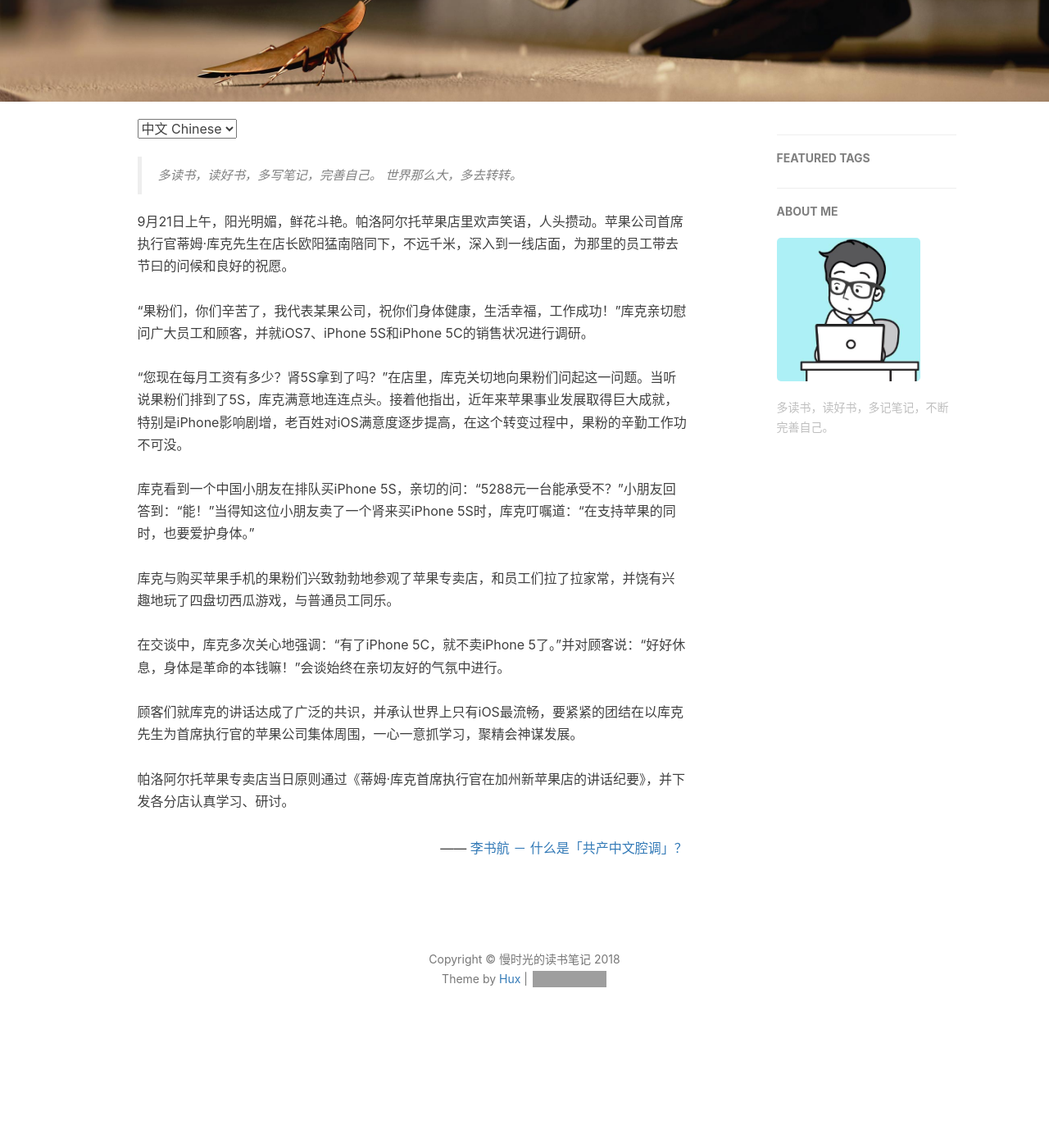
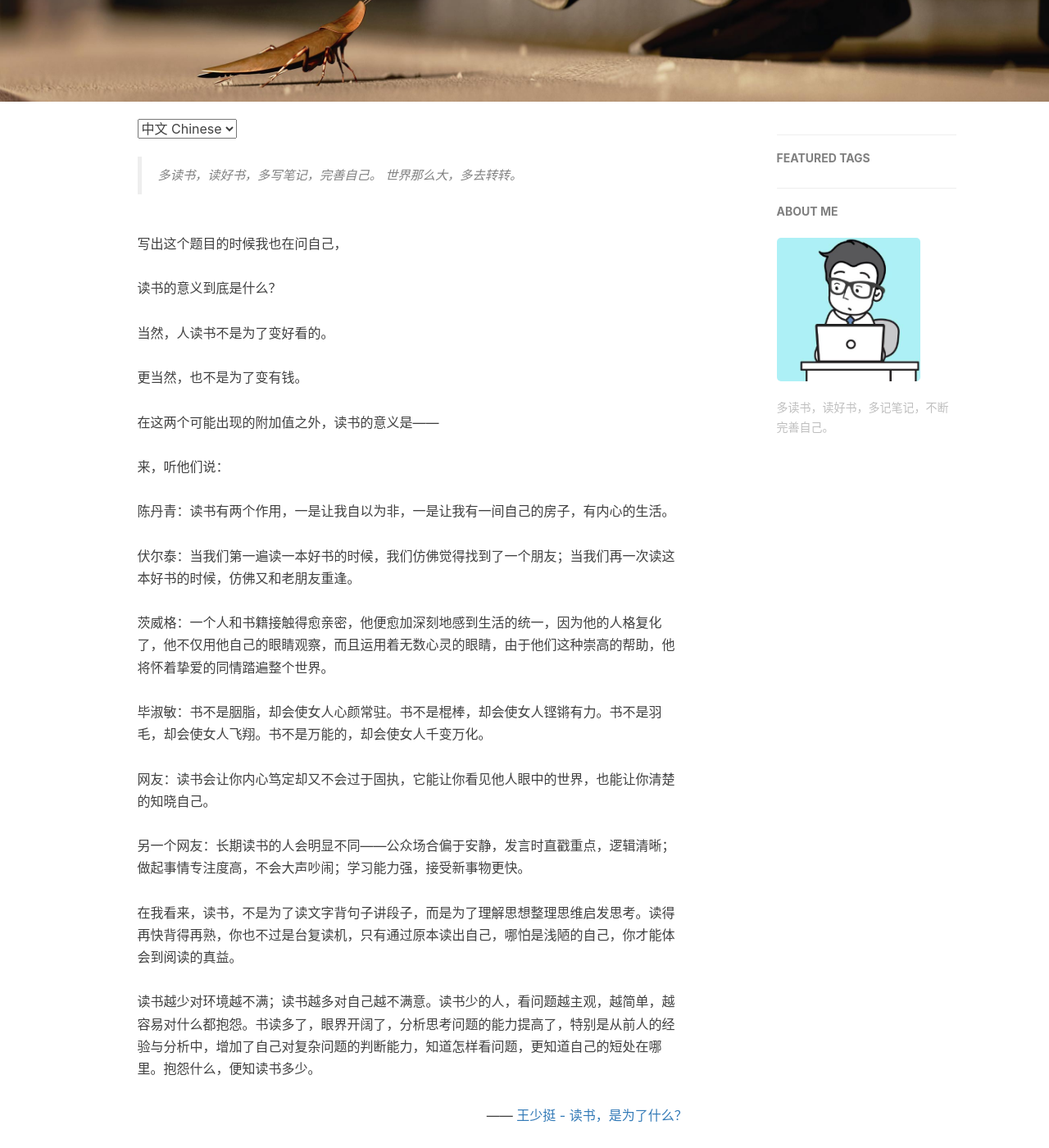
Before and after one commit to msg901216/msg901216.github.io, a Jekyll site: the page built from about.html, in a window 1280 px wide and 1400 px high, scrolled down 294 px. Shown: the whole window at 82% size. Built offline with Jekyll 4.4.1, drawn with Linux system fonts in a browser that asks for light colours; nearby versions of some CDN libraries; comment, search, counter and statistics services are not loaded; before the commit the page ends 1592 px from its top, so only the background shows below that; some of the changed text lies outside the part shown; grey boxes are pictures that could not be loaded.

```diff
--- a/about.html
+++ b/about.html
@@ -17,11 +17,37 @@
         多读书，读好书，多写笔记，完善自己。
         世界那么大，多去转转。
     </blockquote>
-    9月21日上午，阳光明媚，鲜花斗艳。帕洛阿尔托苹果店里欢声笑语，人头攒动。苹果公司首席执行官蒂姆·库克先生在店长欧阳猛南陪同下，不远千米，深入到一线店面，为那里的员工带去节曰的问候和良好的祝愿。<br><br>“果粉们，你们辛苦了，我代表某果公司，祝你们身体健康，生活幸福，工作成功！”库克亲切慰问广大员工和顾客，并就iOS7、iPhone 5S和iPhone 5C的销售状况进行调研。 <br><br>“您现在每月工资有多少？肾5S拿到了吗？”在店里，库克关切地向果粉们问起这一问题。当听说果粉们排到了5S，库克满意地连连点头。接着他指出，近年来苹果事业发展取得巨大成就，特别是iPhone影响剧增，老百姓对iOS满意度逐步提高，在这个转变过程中，果粉的辛勤工作功不可没。<br><br>库克看到一个中国小朋友在排队买iPhone 5S，亲切的问：“5288元一台能承受不？”小朋友回答到：“能！”当得知这位小朋友卖了一个肾来买iPhone 5S时，库克叮嘱道：“在支持苹果的同时，也要爱护身体。”<br><br>库克与购买苹果手机的果粉们兴致勃勃地参观了苹果专卖店，和员工们拉了拉家常，并饶有兴趣地玩了四盘切西瓜游戏，与普通员工同乐。<br><br>在交谈中，库克多次关心地强调：“有了iPhone 5C，就不卖iPhone 5了。”并对顾客说：“好好休息，身体是革命的本钱嘛！”会谈始终在亲切友好的气氛中进行。<br><br>顾客们就库克的讲话达成了广泛的共识，并承认世界上只有iOS最流畅，要紧紧的团结在以库克先生为首席执行官的苹果公司集体周围，一心一意抓学习，聚精会神谋发展。<br>
-    <br>帕洛阿尔托苹果专卖店当日原则通过《蒂姆·库克首席执行官在加州新苹果店的讲话纪要》，并下发各分店认真学习、研讨。
+    <br>写出这个题目的时候我也在问自己，</br>
+
+
+<br>读书的意义到底是什么？</br>
+
+<br>当然，人读书不是为了变好看的。</br>
+
+<br>更当然，也不是为了变有钱。</br>
+
+<br>在这两个可能出现的附加值之外，读书的意义是——</br>
+
+<br>来，听他们说：</br>
+
+<br>陈丹青：读书有两个作用，一是让我自以为非，一是让我有一间自己的房子，有内心的生活。</br>
+
+<br>伏尔泰：当我们第一遍读一本好书的时候，我们仿佛觉得找到了一个朋友；当我们再一次读这本好书的时候，仿佛又和老朋友重逢。</br>
+
+<br>茨威格：一个人和书籍接触得愈亲密，他便愈加深刻地感到生活的统一，因为他的人格复化了，他不仅用他自己的眼睛观察，而且运用着无数心灵的眼睛，由于他们这种崇高的帮助，他将怀着挚爱的同情踏遍整个世界。</br>
+
+<br>毕淑敏：书不是胭脂，却会使女人心颜常驻。书不是棍棒，却会使女人铿锵有力。书不是羽毛，却会使女人飞翔。书不是万能的，却会使女人千变万化。</br>
+
+<br>网友：读书会让你内心笃定却又不会过于固执，它能让你看见他人眼中的世界，也能让你清楚的知晓自己。</br>
+
+<br>另一个网友：长期读书的人会明显不同——公众场合偏于安静，发言时直戳重点，逻辑清晰；做起事情专注度高，不会大声吵闹；学习能力强，接受新事物更快。</br>
+
+<br>在我看来，读书，不是为了读文字背句子讲段子，而是为了理解思想整理思维启发思考。读得再快背得再熟，你也不过是台复读机，只有通过原本读出自己，哪怕是浅陋的自己，你才能体会到阅读的真益。</br>
+
+<br>读书越少对环境越不满；读书越多对自己越不满意。读书少的人，看问题越主观，越简单，越容易对什么都抱怨。书读多了，眼界开阔了，分析思考问题的能力提高了，特别是从前人的经验与分析中，增加了自己对复杂问题的判断能力，知道怎样看问题，更知道自己的短处在哪里。抱怨什么，便知读书多少。</br>
 
     <p style="text-align:right;">
-        —— <a href="http://www.zhihu.com/question/19687065">李书航 － 什么是「共产中文腔调」？ </a>
+        —— <a href="https://www.jianshu.com/p/db59540b3250">王少挺 - 读书，是为了什么？ </a>
     </p>
 
 </div>
```
Also changed, not shown: other parts of about.html (+1 -1 lines).
